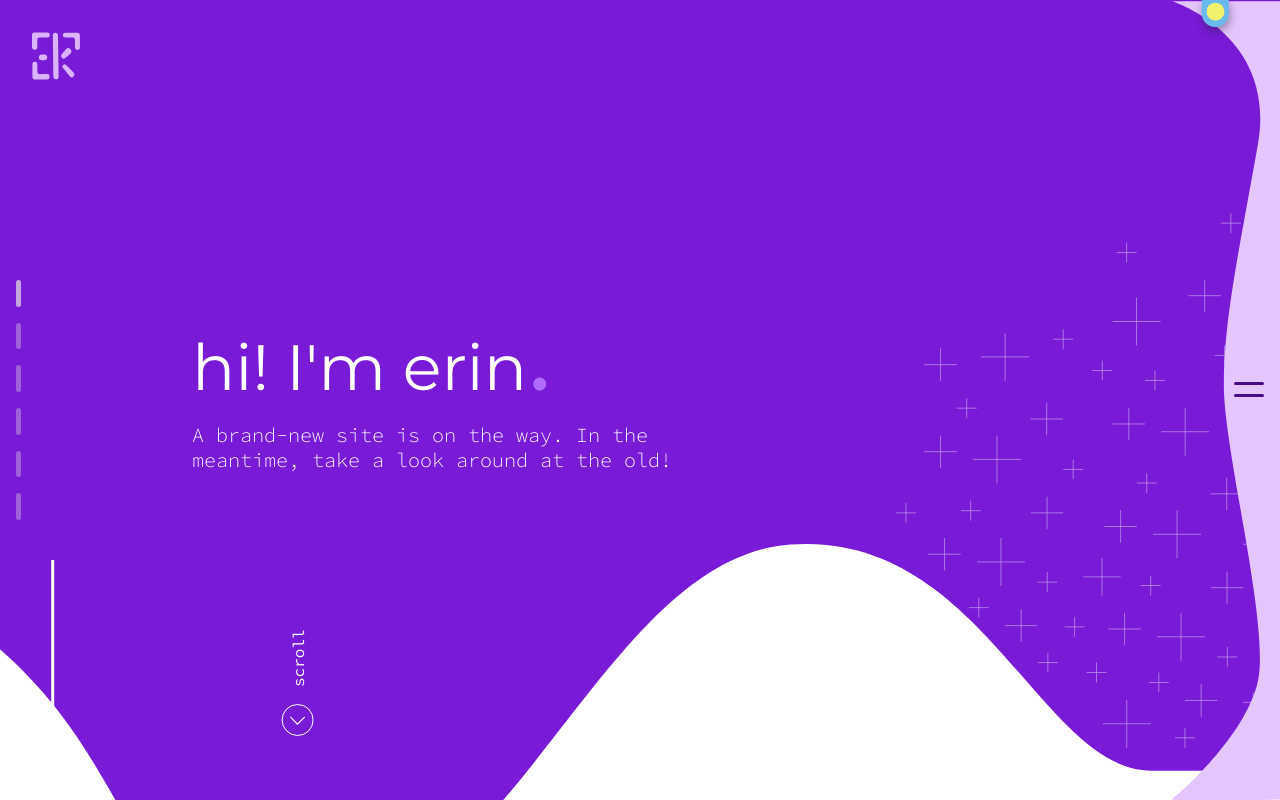
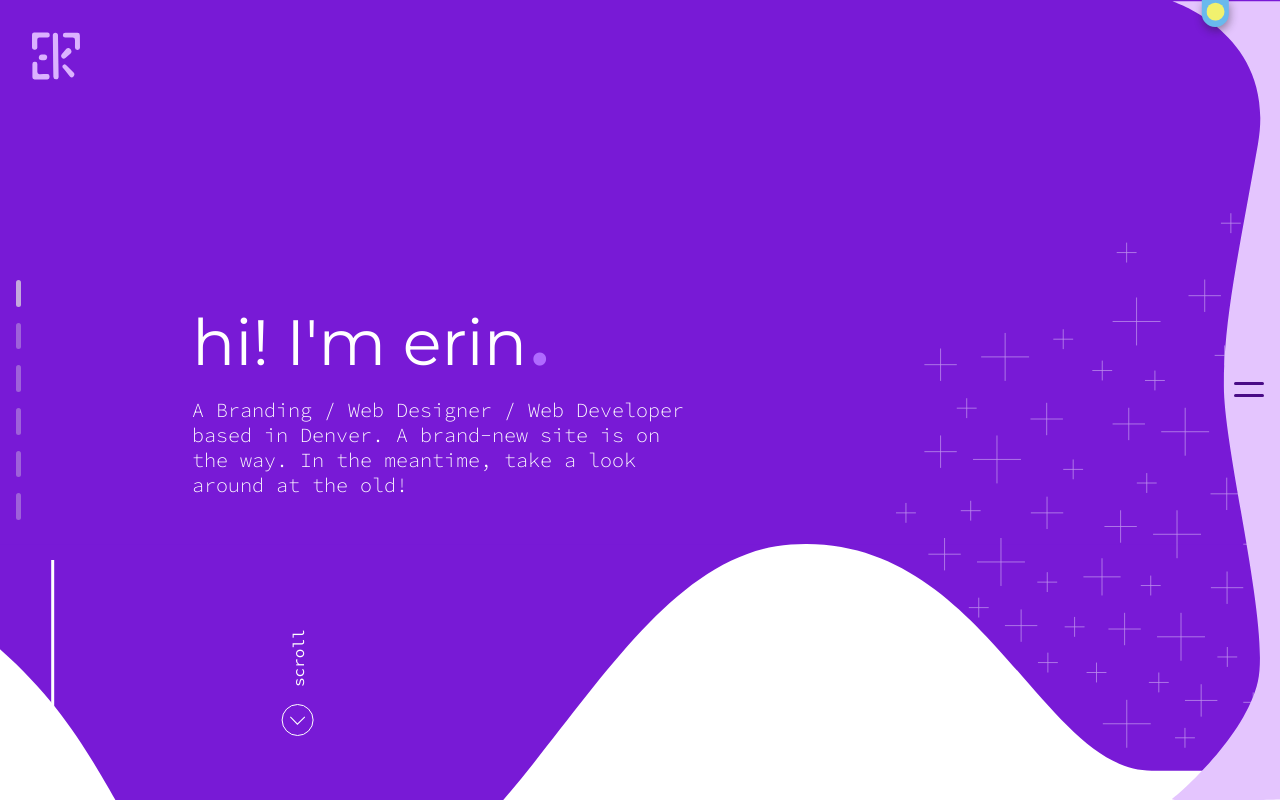
Before and after one commit to erinkahn/portfolio-2024, a React (Create React App) app: page / in a window 1280 px wide. Built offline with nearby package versions, Linux system fonts and the light colour scheme; a web font is replaced by a local one.

Commit message:
updated bio

```diff
--- a/src/constants/data.js
+++ b/src/constants/data.js
@@ -74,7 +74,7 @@ export const heroData = {
   home: {
     title: "hi! I'm erin",
     subtitle:
-      "A brand-new site is on the way. In the meantime, take a look around at the old!",
+      "A Branding / Web Designer / Web Developer based in Denver. A brand-new site is on the way. In the meantime, take a look around at the old!",
     scrollBtn: true,
   },
   work: {
@@ -1367,9 +1367,9 @@ export const timelineData = {
 export const aboutData = {
   sectionTitle: "about",
   content:
-    "I am a Senior Front-End Developer, Software Engineer, or Web Developer (to put it simply) with a background in design. User experience is at the heart of my work. Every project I approach with empathy, ensuring that design decisions and technical solutions truly serve the needs of real people. My experience spans projects of all sizes, from custom websites to large-scale web applications, for clients including Toyota, USPS, Comcast, Waffle House, and The Scott Brothers.",
+    "I am a Creative Web Developer and Branding/Web Designer based in CO. User experience is at the heart of my work. Every project I approach with empathy, ensuring that design decisions and technical solutions truly serve the needs of real people. My experience spans projects of all sizes, from custom logos, brand identities, websites to large-scale web applications, for clients including Toyota, USPS, Comcast, Waffle House, and The Scott Brothers.",
   content2:
-    "Besides staring at screens for a living, I enjoy spending the other part of my life far away from technology. I live in Denver, CO with my dog, Athena. My favorite things to do are hiking, camping, longboarding, playing piano, and dancing.",
+    "Besides staring at screens for a living, I enjoy spending the other part of my life far away from technology. My favorite things to do are hiking with my dog (Athena), camping, longboarding, playing piano, and dancing.",
   img: {
     src: "./images/about/erin.webp",
     fallback: "./images/about/erin.png",
```
